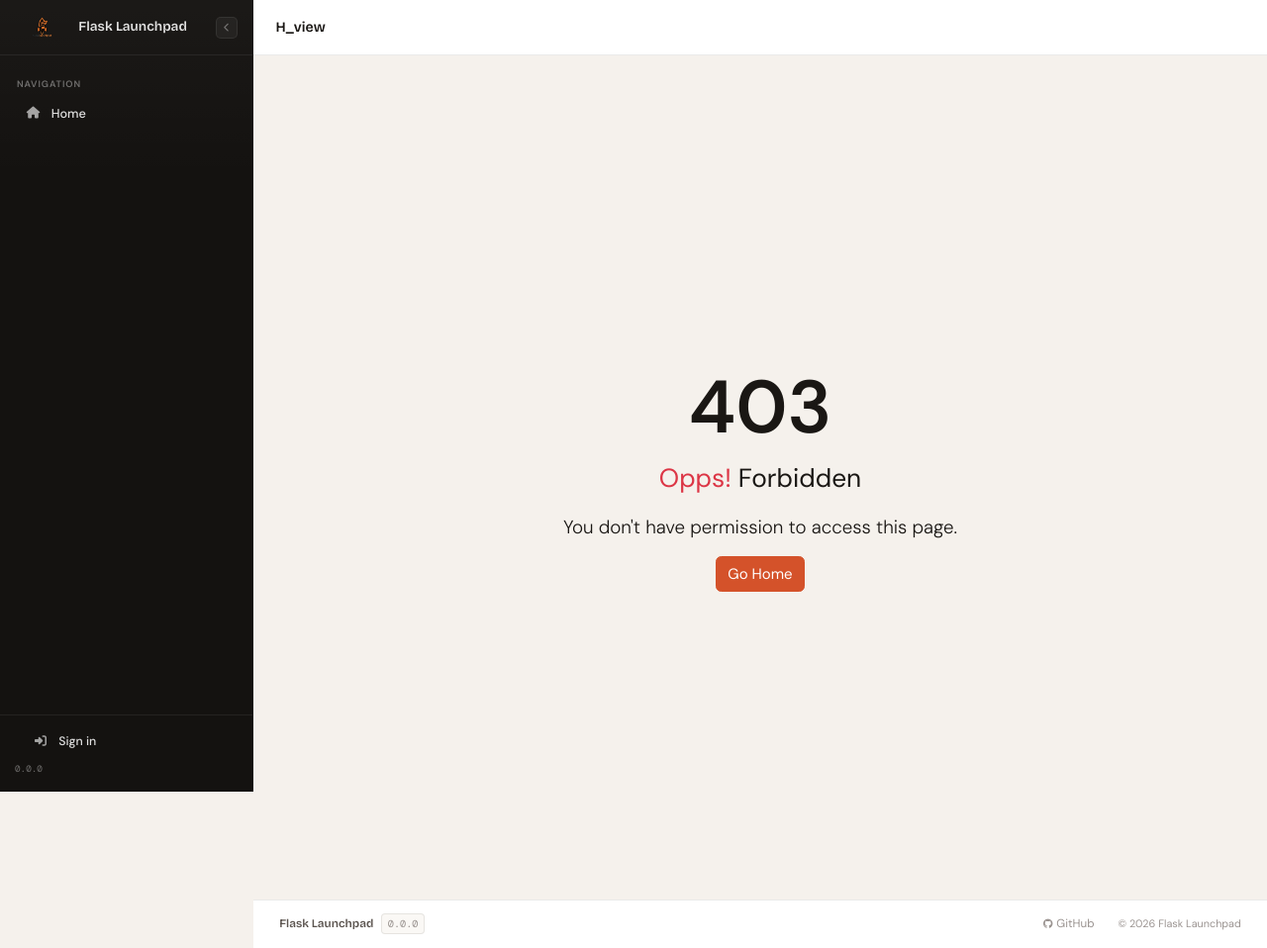
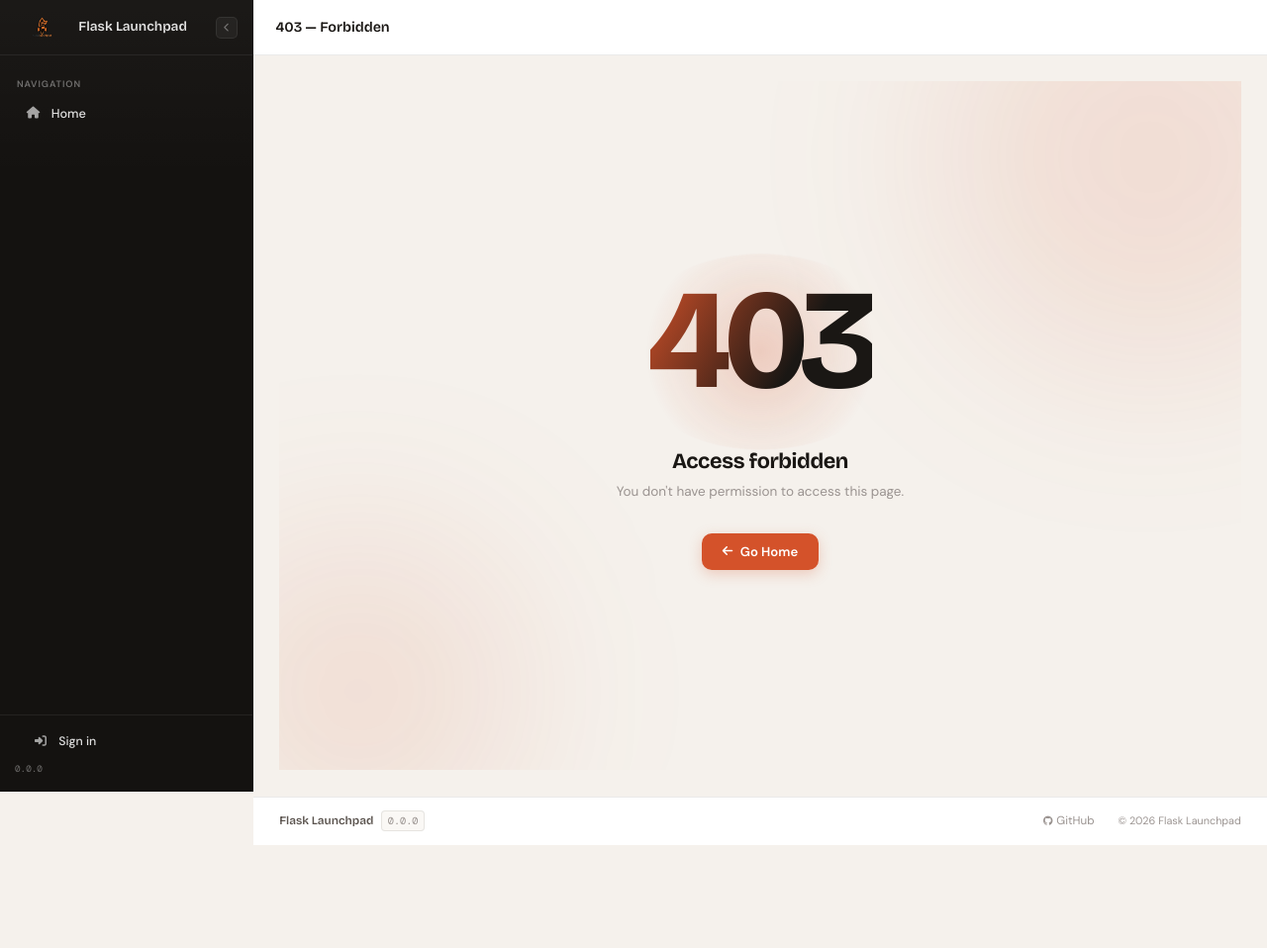
Before and after one commit to ecrou-exact/flask-launchpad, a Flask app: template app/templates/utils/403.html in a window 1280 px wide. Shown: the whole page at 99% size. After the commit the page ends 854 px from the top, so only its background shows below. Run offline with Flask 3, Linux system fonts and the light colour scheme; the template is opened without the code that fills it, so the values that code supplies are empty; parts of the project's set-up code (start-up, migrations or seed data) failed here and were passed over; some libraries are stand-ins or nearby versions.

Commit message:
add: [error pages] implement error page component with styles and functionality for 403, 404, and 500 errors

```diff
--- /dev/null
+++ b/app/static/css/utils/error.css
@@ -0,0 +1,159 @@
+/*
+  utils/error.css — Error page component styles
+  Prefix: .error-
+*/
+
+/*---ERROR_PAGE---*/
+
+.error-page {
+    min-height: calc(100vh - var(--topbar-height) - var(--footer-height));
+    display: flex;
+    align-items: center;
+    justify-content: center;
+    padding: 2rem;
+    position: relative;
+    overflow: hidden;
+}
+
+/*---ERROR_BG---*/
+
+.error-bg-blob {
+    position: absolute;
+    border-radius: 50%;
+    filter: blur(90px);
+    pointer-events: none;
+    animation: errorBlobDrift 14s ease-in-out infinite;
+}
+
+.error-bg-blob--1 {
+    width: 420px;
+    height: 420px;
+    background: var(--brand-dim);
+    top: -120px;
+    right: -100px;
+    animation-delay: 0s;
+}
+
+.error-bg-blob--2 {
+    width: 320px;
+    height: 320px;
+    background: var(--brand-dim);
+    bottom: -80px;
+    left: -80px;
+    animation-delay: -7s;
+}
+
+/*---ERROR_CARD---*/
+
+.error-card {
+    position: relative;
+    z-index: 1;
+    text-align: center;
+    animation: errorEnter .55s var(--ease) both;
+    max-width: 460px;
+    width: 100%;
+}
+
+/*---ERROR_CODE---*/
+
+.error-code-wrap {
+    position: relative;
+    display: inline-block;
+    margin-bottom: 1.75rem;
+}
+
+.error-code-glow {
+    position: absolute;
+    inset: -24px;
+    border-radius: 50%;
+    background: radial-gradient(circle, var(--brand-glow) 0%, transparent 68%);
+    animation: errorPulse 3.5s ease-in-out infinite;
+    pointer-events: none;
+}
+
+.error-code {
+    font-family: var(--font-display);
+    font-size: 9.5rem;
+    font-weight: 900;
+    line-height: 1;
+    letter-spacing: -0.05em;
+    background: linear-gradient(120deg, var(--brand) 0%, var(--text-main) 65%);
+    -webkit-background-clip: text;
+    -webkit-text-fill-color: transparent;
+    background-clip: text;
+    display: block;
+    animation: errorFloat 4s ease-in-out infinite;
+    position: relative;
+    user-select: none;
+}
+
+/*---ERROR_TEXT---*/
+
+.error-title {
+    font-family: var(--font-display);
+    font-size: 1.45rem;
+    font-weight: 700;
+    color: var(--text-main);
+    margin: 0 0 .5rem;
+    letter-spacing: -0.02em;
+}
+
+.error-desc {
+    color: var(--text-muted);
+    font-size: .9rem;
+    margin: 0 0 2rem;
+    line-height: 1.65;
+}
+
+/*---ERROR_BUTTON---*/
+
+.error-btn {
+    display: inline-flex;
+    align-items: center;
+    gap: .5rem;
+    padding: .6rem 1.4rem;
+    border-radius: var(--radius-md);
+    background: var(--brand);
+    color: #fff;
+    font-size: .875rem;
+    font-weight: 600;
+    text-decoration: none;
+    transition: opacity var(--transition), transform var(--transition), box-shadow var(--transition);
+    box-shadow: 0 4px 14px var(--brand-glow);
+}
+
+.error-btn:hover {
+    opacity: .88;
+    transform: translateY(-2px);
+    box-shadow: 0 6px 20px var(--brand-glow);
+    color: #fff;
+}
+
+/*---ANIMATIONS---*/
+
+@keyframes errorEnter {
+    from {
+        opacity: 0;
+        transform: translateY(28px) scale(.96);
+    }
+    to {
+        opacity: 1;
+        transform: translateY(0) scale(1);
+    }
+}
+
+@keyframes errorFloat {
+    0%, 100% { transform: translateY(0); }
+    50%       { transform: translateY(-14px); }
+}
+
+@keyframes errorPulse {
+    0%, 100% { transform: scale(1);    opacity: 1; }
+    50%       { transform: scale(1.35); opacity: .3; }
+}
+
+@keyframes errorBlobDrift {
+    0%, 100% { transform: translate(0, 0)      scale(1); }
+    33%       { transform: translate(45px, -35px) scale(1.07); }
+    66%       { transform: translate(-28px, 22px) scale(.93); }
+}
--- /dev/null
+++ b/app/static/js/components/error-page.js
@@ -0,0 +1,32 @@
+export default {
+    name: 'ErrorPage',
+    delimiters: ['[[', ']]'],
+    props: {
+        code:        { type: String, required: true },
+        title:       { type: String, required: true },
+        description: { type: String, default: '' },
+        homeUrl:     { type: String, default: '/' },
+        homeLabel:   { type: String, default: 'Go Home' },
+    },
+    template: `
+    <div class="error-page">
+        <div class="error-bg-blob error-bg-blob--1"></div>
+        <div class="error-bg-blob error-bg-blob--2"></div>
+
+        <div class="error-card">
+            <div class="error-code-wrap">
+                <div class="error-code-glow"></div>
+                <span class="error-code">[[ code ]]</span>
+            </div>
+
+            <h1 class="error-title">[[ title ]]</h1>
+            <p v-if="description" class="error-desc">[[ description ]]</p>
+
+            <a :href="homeUrl" class="error-btn">
+                <i class="fas fa-arrow-left" style="font-size:.8rem;"></i>
+                [[ homeLabel ]]
+            </a>
+        </div>
+    </div>
+    `,
+}
--- a/app/templates/utils/403.html
+++ b/app/templates/utils/403.html
@@ -1,14 +1,27 @@
 {% extends 'base.html' %}
+{% block page_title %}403 — Forbidden{% endblock %}
+
+{% block head_extra %}
+<link rel="stylesheet" href="{{ url_for('static', filename='css/utils/error.css') }}">
+{% endblock %}
 
 {% block content %}
-<div class="d-flex align-items-center justify-content-center vh-100">
-    <div class="text-center">
-        <h1 class="display-1 fw-bold">403</h1>
-        <p class="fs-3"> <span class="text-danger">Opps!</span> Forbidden</p>
-        <p class="lead">
-            You don't have permission to access this page.
-            </p>
-        <a href="/" class="btn btn-primary">Go Home</a>
-    </div>
-</div>
+<error-page
+    code="403"
+    title="Access forbidden"
+    description="You don't have permission to access this page.">
+</error-page>
 {% endblock %}
+
+{% block script %}
+<script type="module">
+    const { createApp } = Vue
+    import { message_list } from '/static/js/toaster.js'
+    import ErrorPage from '/static/js/components/error-page.js'
+    createApp({
+        delimiters: ['[[', ']]'],
+        components: { ErrorPage },
+        setup() { return { message_list } },
+    }).mount('#main-container')
+</script>
+{% endblock %}
```
Also changed, not shown: app/templates/utils/404.html (+23 -10 lines), app/templates/utils/500.html (+23 -10 lines).
